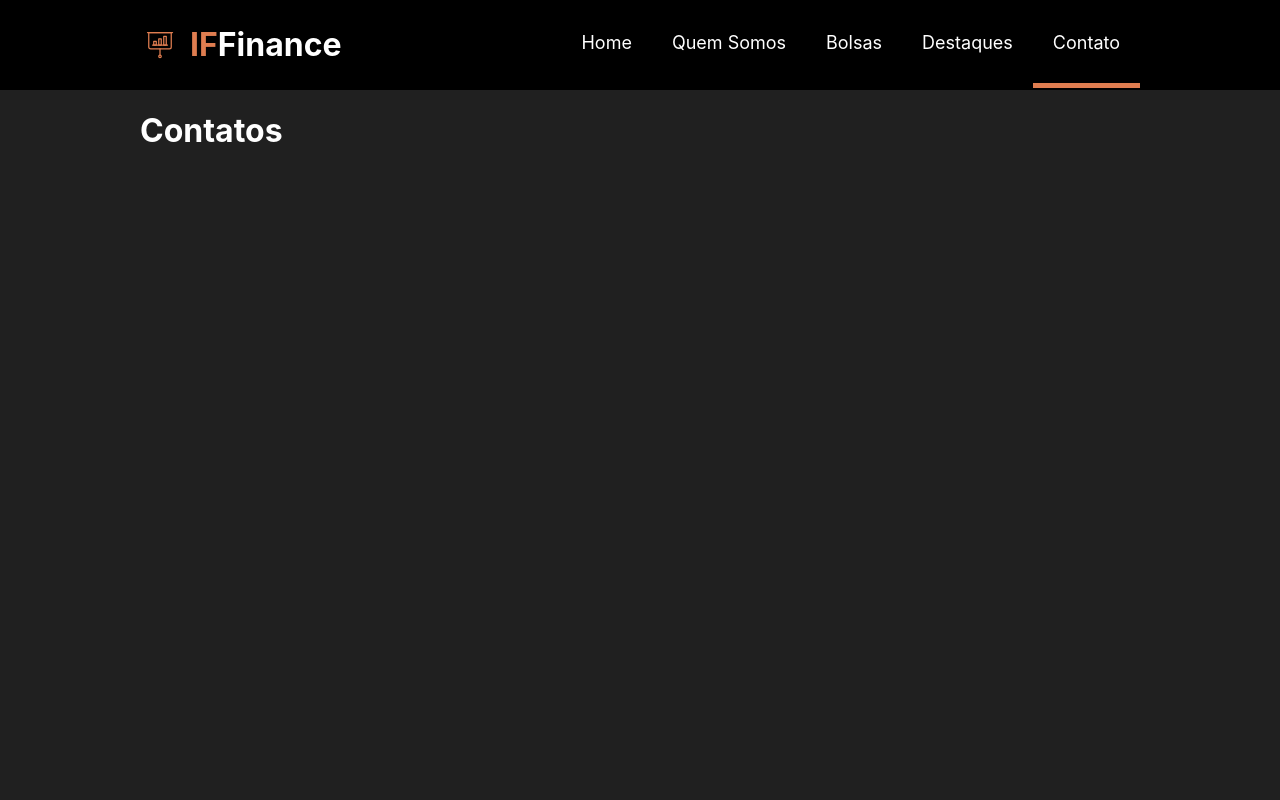
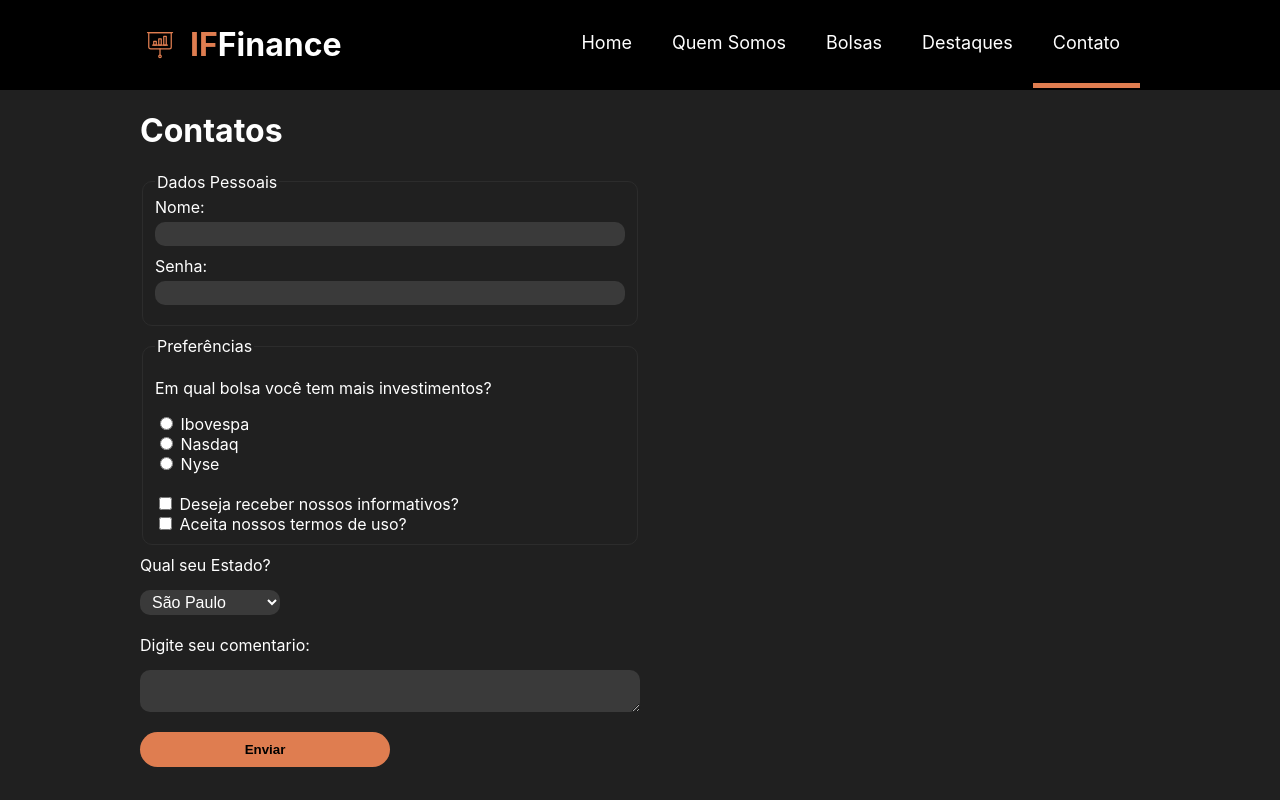
Before and after one commit to DanielPMorais/iffinance, a plain HTML site: page contatos.html in a window 1280 px wide. Drawn offline with Linux system fonts and the light colour scheme.

Commit message:
Add forms in the page "contatos"

```diff
--- a/contatos.html
+++ b/contatos.html
@@ -3,7 +3,7 @@
 <head>
     <meta charset="UTF-8">
     <meta name="viewport" content="width=device-width, initial-scale=1.0">
-    <title>IFFinance</title>
+    <title>Contato</title>
     <link rel="stylesheet" href="css/style.css">
 </head>
 <body>
@@ -29,6 +29,50 @@
     <main>
         <div class="wrapper">
             <h1>Contatos</h1>
+
+            <form>
+                <fieldset>
+                    <legend>Dados Pessoais</legend>
+                    <label for="nome">Nome:</label>
+                    <input type="text" id="nome" name="nome">
+                    <label for="senha">Senha:</label>
+                    <input type="password" id="senha" name="senha">
+                </fieldset>
+                <fieldset>
+                    <legend>Preferências</legend>
+                    <p>Em qual bolsa você tem mais investimentos?</p>
+                    <div>
+                        <input type="radio" id="ibovespa" name="bolsa" value="ibovespa">
+                        <label for="ibovespa">Ibovespa</label>
+                    </div>
+                    <div>
+                        <input type="radio" id="nasdaq" name="bolsa" value="nasdaq">
+                        <label for="nasdaq">Nasdaq</label>
+                    </div>
+                    <div>
+                        <input type="radio" id="nyse" name="bolsa" value="nyse">
+                        <label for="nyse">Nyse</label>
+                    </div>
+                    <br>
+                    <div>
+                        <input type="checkbox" id="newsletter" name="news">
+                        <label for="newsletter">Deseja receber nossos informativos?</label>
+                    </div>
+                    <div>
+                        <input type="checkbox" id="terms" name="terms">
+                        <label for="terms">Aceita nossos termos de uso?</label>
+                    </div>
+                </fieldset>
+                <label for="estados">Qual seu Estado?</label>
+                <select id="estados" name="estados">
+                    <option>São Paulo</option>
+                    <option>Rio de Janeiro</option>
+                    <option>Minas Gerais</option>
+                </select>
+                <label for="">Digite seu comentario:</label>
+                <textarea name="comentario" id="comentario"></textarea>
+                <input type="submit" value="Enviar">
+            </form>
         </div>
     </main>
 </body>
--- a/css/style.css
+++ b/css/style.css
@@ -108,3 +108,48 @@ tr:nth-child(1){
 tr:nth-child(2){
     background-color: #2c2c2c;
 }
+
+form{
+    display: flex;
+    flex-direction: column;
+    gap: 10px;
+    width: 50%;
+}
+
+fieldset{
+    border: 1px solid #2c2c2c;
+    border-radius: 10px;
+}
+
+fieldset:first-child{
+    display: flex;
+    flex-direction: column;
+}
+
+input[type=text], input[type=password], select, textarea{
+    padding: 3px 8px;
+    border-radius: 10px;
+    background-color: #3a3a3a;
+    border: none;
+    margin: 5px 0 10px 0;
+    color: #fff;
+    font-size: 16px;
+}
+
+select{
+    width: fit-content;
+}
+
+input[type=submit]{
+    width: 50%;
+    background-color: #df7d50;
+    border-radius: 20px;
+    padding: 10px 20px;
+    border: none;
+    font-weight: bold;
+    cursor: pointer;
+}
+
+input[type=submit]:hover{
+    background-color: #8a4c2f;
+}
```
